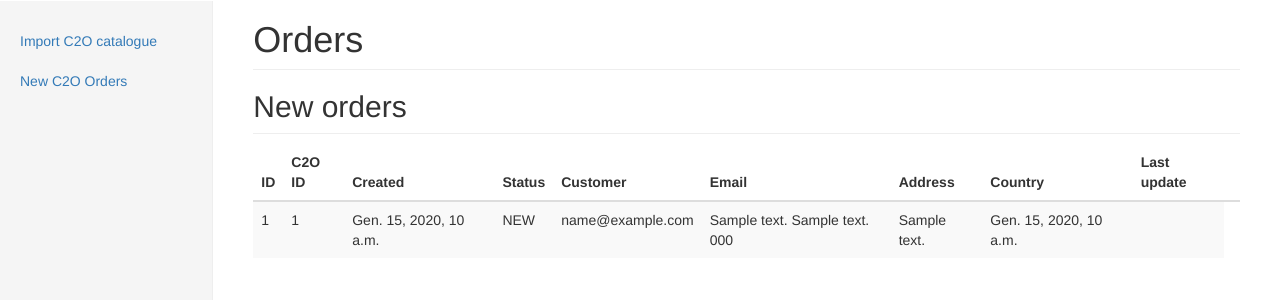
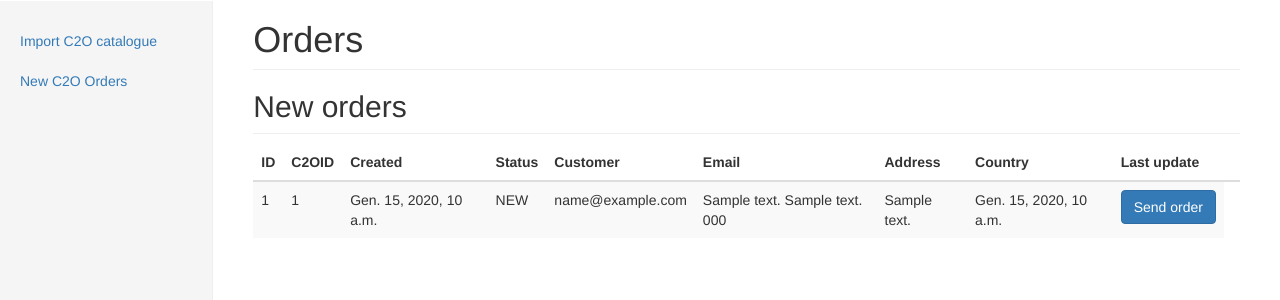
Before and after one commit to lordciccio/lumacart_console, a Django app: page /orders/new_c2o_orders/ in a window 1280 px wide. Shown: the part 50-350 px from the top of the page. Run offline with Django 3.2, Linux system fonts and the light colour scheme; tables that the repository leaves empty hold one stand-in row (values such as "Sample post"); some libraries are stand-ins or nearby versions.

Commit message:
improvements

```diff
--- a/lumacart_console/orders/admin.py
+++ b/lumacart_console/orders/admin.py
@@ -33,7 +33,7 @@
     model = C2OOrderItem
     extra = 0
     form = C2OOrderItemInlineForm
-
+    readonly_fields = ('c2o_sku',)
 
 class C2OOrdeForm(forms.ModelForm):
 
@@ -52,5 +52,6 @@
     inlines = [C2OOrderItemInline]
     form = C2OOrdeForm
     exclude = ['luma_id']
+    readonly_fields = ['c2o_id', 'request_json', 'response_body']
 
 admin.site.register(C2OOrder, C2OOrderAdmin)
--- a/lumacart_console/orders/models.py
+++ b/lumacart_console/orders/models.py
@@ -1,18 +1,21 @@
 from django.db import models
-from lumacart_console.catalogue.models import C2OProduct
+from lumacart_console.catalogue.models import C2OProduct, C2OSku
 from lumacart_console.utils import safe_get
+
+class OrderValidationException(Exception):
+    pass
 
 class C2OOrder(models.Model):
 
     STATUS_NEW = 'NEW'
     STATUS_SENT = 'SENT'
     STATUS_INVALID = 'INVALID'
+    STATUS_ERROR = 'ERROR'
     STATUS_DISPATCHED = 'DISPATCHED'
 
     DELIVERY_STANDARD = 'standard'
     DELIVERY_4DAY = '4day'
     DELIVERY_EXPRESS = 'express'
-
 
     luma_id = models.CharField(max_length = 255, blank = False, unique = True)
     c2o_id = models.CharField(max_length = 255, blank = True)
@@ -23,6 +26,7 @@
     status = models.CharField(max_length = 30, default = STATUS_NEW, blank = False, choices = [(STATUS_NEW, STATUS_NEW),
                                                                                           (STATUS_SENT, STATUS_SENT),
                                                                                           (STATUS_INVALID, STATUS_INVALID),
+                                                                                          (STATUS_ERROR, STATUS_ERROR),
                                                                                           (STATUS_DISPATCHED, STATUS_DISPATCHED) ])
     notes = models.TextField(blank = True)
     delivery_method = models.CharField(max_length = 30, default = DELIVERY_STANDARD, blank = False, choices = [(DELIVERY_STANDARD, DELIVERY_STANDARD),
@@ -41,6 +45,10 @@
     address_postcode = models.CharField(max_length = 255, blank = False)
     address_country = models.CharField(max_length = 255, blank = False)
 
+    def validate(self):
+        for item in self.items.all():
+            item.validate()
+
     def __str__(self):
         return "Order '%s'" % self.luma_id
 
@@ -49,11 +57,25 @@
     product_id = models.CharField(max_length = 255, blank = False)
     quantity = models.IntegerField(blank = False)
     size = models.CharField(max_length = 20, blank = True)
-    order = models.ForeignKey(C2OOrder)
+    order = models.ForeignKey(C2OOrder, related_name="items")
     c2o_sku = models.CharField(max_length = 255, blank = True)
+
+    def validate(self, check_for_send = False):
+        product = self.get_product()
+        if not product:
+            raise OrderValidationException("Can't find product '%s'" % self.product_id)
+        if not self.quantity:
+            raise OrderValidationException("Empty quantity for %s" % self)
+        if not self.size:
+            raise OrderValidationException("Empty size for %s" % self)
+        sku = safe_get(C2OSku.objects.filter(name = product.sku_name, colour = product.colour, size = self.size))
+        if not sku:
+            raise OrderValidationException("Can't find sku '%s-%s-%s'" % (product.sku_name, product.colour, self.size))
+        self.c2o_sku = sku.sku_code
+        self.save()
 
     def get_product(self):
         return safe_get(C2OProduct.objects.filter(unique_id=self.product_id))
 
     def __str__(self):
-        return "Product '%s'" % self.product_id
+        return "Item '%s'" % self.product_id
--- a/lumacart_console/orders/urls.py
+++ b/lumacart_console/orders/urls.py
@@ -1,7 +1,8 @@
 from django.conf.urls import url
-from lumacart_console.orders.views import c2o_get_orders
+from lumacart_console.orders.views import c2o_get_new_orders, c2o_check_order, c2o_send_order
 
 urlpatterns = [
-   # url(r'^c2o/send_order/', c2o_send_order),
-    url(r'^new_c2o_orders/', c2o_get_orders ),
+    url(r'^new_c2o_orders/', c2o_get_new_orders, name="new_c2o_orders"),
+    url(r'^check_c2o_order/', c2o_check_order, name="check_c2o_order" ),
+    url(r'^send_c2o_order/', c2o_send_order, name="send_c2o_order" ),
 ]
--- a/lumacart_console/orders/views.py
+++ b/lumacart_console/orders/views.py
@@ -1,9 +1,40 @@
+import logging
 from django.shortcuts import render
-from lumacart_console.orders.models import C2OOrder, C2OOrderItem
+from django.conf import settings
+from lumacart_console.orders.c2o_api import C2OApi
+from lumacart_console.orders.models import C2OOrder, OrderValidationException
 
+logger = logging.getLogger("project")
 
-def c2o_get_orders(request):
-    status = request.GET.get('status', C2OOrder.STATUS_NEW)
-    orders = C2OOrder.objects.filter(status = status).order_by('-creation_date')
-    params = {'orders': orders}
+def c2o_get_new_orders(request, message = None):
+    orders = C2OOrder.objects.filter(status__in = [C2OOrder.STATUS_NEW, C2OOrder.STATUS_INVALID]).order_by('-creation_date')
+    params = {'orders': orders, 'message': message}
     return render(request, "orders.html", params)
+
+def _perform_order_validation(order):
+    error = None
+    try:
+        order.validate()
+        order.status = C2OOrder.STATUS_NEW
+    except OrderValidationException as e:
+        error = e.args[0]
+        order.status = C2OOrder.STATUS_INVALID
+    order.save()
+    return error
+
+def c2o_check_order(request):
+    order_id = request.POST.get('id')
+    order = C2OOrder.objects.get(id = order_id)
+    error = _perform_order_validation(order)
+    return c2o_get_new_orders(request, message = error)
+
+def c2o_send_order(request):
+    order_id = request.POST.get('id')
+    order = C2OOrder.objects.get(id = order_id)
+    error = _perform_order_validation(order)
+    if order.status != order.STATUS_NEW:
+        error = "Order is not NEW"
+    if not error:
+        api = C2OApi(settings.C2O_API_KEY)
+        api.send_order(order)
+    return c2o_get_new_orders(request, message = error)
--- a/lumacart_console/settings.py
+++ b/lumacart_console/settings.py
@@ -132,7 +132,7 @@
     'loggers': {
         'project': {
             'handlers': ['console'],
-            'level': 'INFO'
+            'level': 'DEBUG'
         }
     },
 }
--- a/templates/orders.html
+++ b/templates/orders.html
@@ -36,12 +36,18 @@
 
       <h2 class="sub-header">New orders</h2>
 
+      {% if message %}
+            <div class="alert alert-danger" role="alert">
+                 {{ message }}
+            </div>
+      {% endif %}
+
       <div class="table-responsive">
         <table class="table table-striped table-hover">
           <thead>
                 <tr>
                     <th>ID</th>
-                    <th>C2O ID</th>
+                    <th>C2OID</th>
                     <th>Created</th>
                     <th>Status</th>
                     <th>Customer</th>
@@ -63,7 +69,21 @@
                     <td>{{ order.address_address_line_1 }} {{ order.address_city }} {{ order.address_postcode }}</td>
                     <td>{{ order.address_country }}</td>
                     <td>{{ order.last_update }}</td>
-                    <td></td>
+                    <td>
+                        {% if order.status == 'INVALID' %}
+                            <form method="POST" action="{% url 'check_c2o_order' %}">
+                                {% csrf_token %}
+                                <input type="hidden" name="id" value="{{ order.id }}">
+                                <button type="submit" class="btn btn-danger">Re-check order</button>
+                            </form>
+                        {% else %}
+                            <form method="POST" action="{% url 'send_c2o_order' %}">
+                                {% csrf_token %}
+                                <input type="hidden" name="id" value="{{ order.id }}">
+                                <button type="submit" class="btn btn-primary">Send order</button>
+                            </form>
+                        {% endif %}
+                    </td>
                 </tr>
           {% endfor %}
           </tbody>
```
Also changed, not shown: lumacart_console/orders/c2o_api.py (added, +78 -0 lines).
